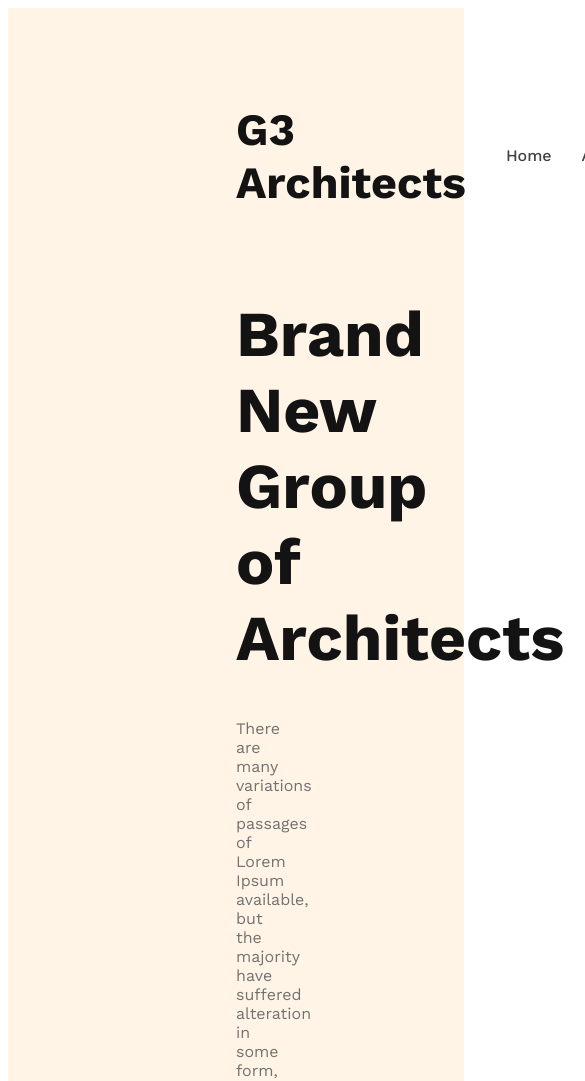
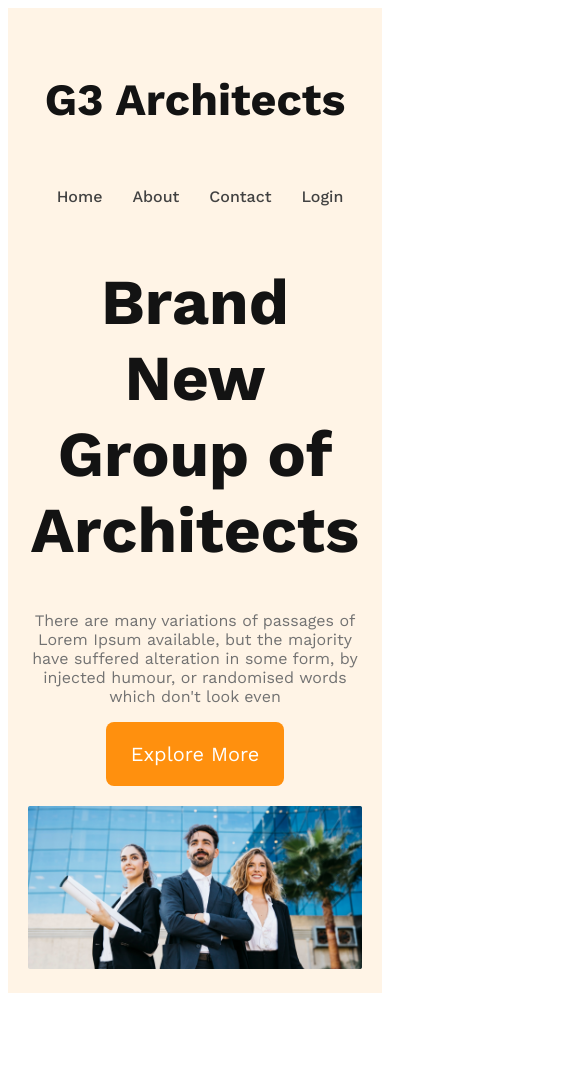
Before and after one commit to chayonashik/g3-architect-website, a plain HTML site: page index.html in a window 390 px wide. Shown: the top 1081 px of the page, 585 px wide, since content can reach past the window. After the commit the page ends 1001 px from the top, so only its background shows below. Drawn offline with nearby package versions, Linux system fonts and the light colour scheme.

Commit message:
finish header section with responsive

```diff
--- a/styles/architect.css
+++ b/styles/architect.css
@@ -2,8 +2,19 @@
 
 @import url('https://fonts.googleapis.com/css2?family=Work+Sans:wght@400;500;600;700;800&display=swap');
 
+/* shared styles */
 * {
     font-family: 'Work Sans', sans-serif;
+}
+
+.btn-primary {
+    border-radius: 8px;
+    background: #FF900E;
+    padding: 20px 25px;
+    color: #FFF;
+    border: 0;
+    font-size: 1.25rem;
+    cursor: pointer;
 }
 
 header {
@@ -57,3 +68,31 @@ nav li a {
     font-size: 16px;
     color: #727272;
 }
+
+.banner img {
+    width: 100%;
+    margin-top: 20px;
+}
+
+/* responsive styles */
+/* mibile screen */
+@media screen and (max-width: 576px) {
+    header {
+        padding: 20px;
+    }
+
+    nav {
+        flex-direction: column;
+    }
+}
+
+/* tablet or medium devices */
+@media screen and (min-width: 576px) and (max-width: 960px) {
+    header {
+        padding: 50px;
+    }
+
+    nav {
+        flex-direction: column;
+    }
+}
```
